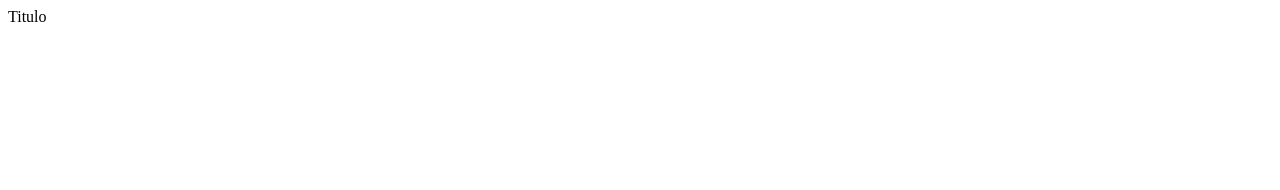
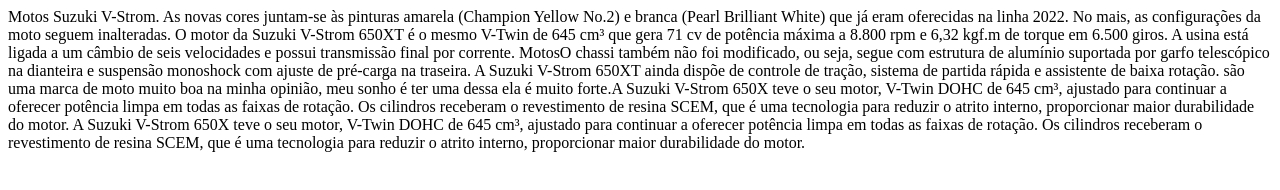
Before and after one commit to edu11dias/Pensamento-computacional-Eduardo, a plain HTML site: page index.html in a window 1280 px wide. Drawn offline with Linux system fonts and the light colour scheme.

Commit message:
Update index.html

```diff
--- a/index.html
+++ b/index.html
@@ -7,6 +7,18 @@
     <title>Motos Eduardo</title>
 </head>
 <body>
-    Titulo
+    Motos Suzuki V-Strom.
+    As novas cores juntam-se às pinturas amarela (Champion Yellow No.2) e branca (Pearl Brilliant White) que já eram oferecidas na linha 2022.
+
+No mais, as configurações da moto seguem inalteradas. O motor da Suzuki V-Strom 650XT é o mesmo V-Twin de 645 cm³ que gera 71 cv de potência máxima a 8.800 rpm e 6,32 kgf.m de torque em 6.500 giros.
+
+A usina está ligada a um câmbio de seis velocidades e possui transmissão final por corrente.
+    MotosO chassi também não foi modificado, ou seja, segue com estrutura de alumínio suportada por garfo telescópico na dianteira e suspensão monoshock com ajuste de pré-carga na traseira.
+
+A Suzuki V-Strom 650XT ainda dispõe de controle de tração, sistema de partida rápida e assistente de baixa rotação.
+    são uma marca de moto muito boa na minha opinião, meu sonho é ter uma dessa ela é muito forte.A Suzuki V-Strom 650X teve o seu motor, V-Twin DOHC de 645 cm³, ajustado para continuar a oferecer potência limpa em todas as faixas de rotação. Os cilindros receberam o revestimento de resina SCEM, que é uma tecnologia para reduzir o atrito interno, proporcionar maior durabilidade do motor.
+
+A Suzuki V-Strom 650X teve o seu motor, V-Twin DOHC de 645 cm³, ajustado para continuar a oferecer potência limpa em todas as faixas de rotação. Os cilindros receberam o revestimento de resina SCEM, que é uma tecnologia para reduzir o atrito interno, proporcionar maior durabilidade do motor.
+
 </body>
 </html>
```
